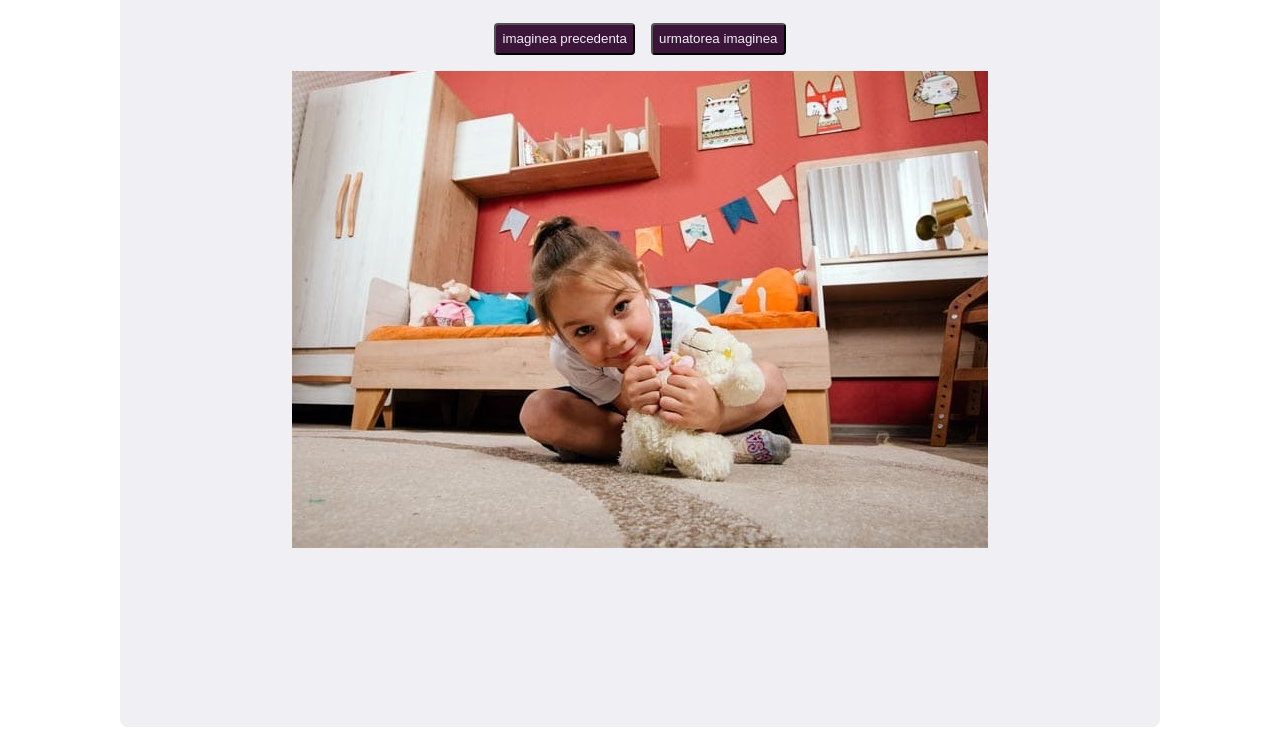
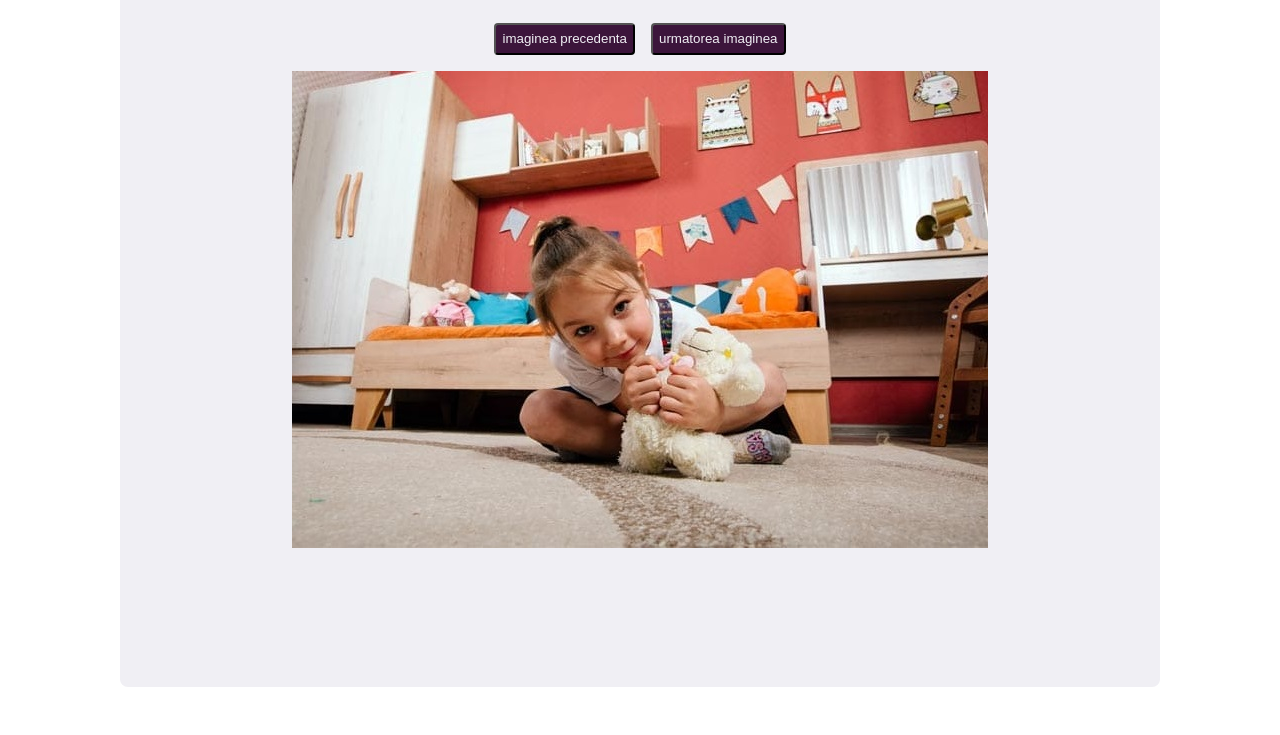
Before and after one commit to ekoida/learn_romanian, a website built with Vite: page index.html in a window 1280 px wide. Shown: the part 81-816 px from the top of the page. Built offline with nearby package versions, Linux system fonts and the light colour scheme.

Commit message:
updated styles

```diff
--- a/styles.css
+++ b/styles.css
@@ -12,13 +12,12 @@ body {
   justify-content: center;
   align-items: center;
   gap: 1.6rem;
-  height: 100vh;
+  height: 95vh;
 
   >main {
     display: flex;
     flex-direction: column;
-    flex-wrap: wrap;
-    align-content: center;
+    align-items: center;
     gap: 1rem;
     background-color: var(--background-color);
     padding-inline: 0.5rem;
@@ -36,8 +35,8 @@ body {
     >figure {
       display: flex;
       justify-content: center;
-      max-width: 70%;
-      height: auto;
+      align-items: start;
+      height: 80%;
       margin: 0;
 
 
```
